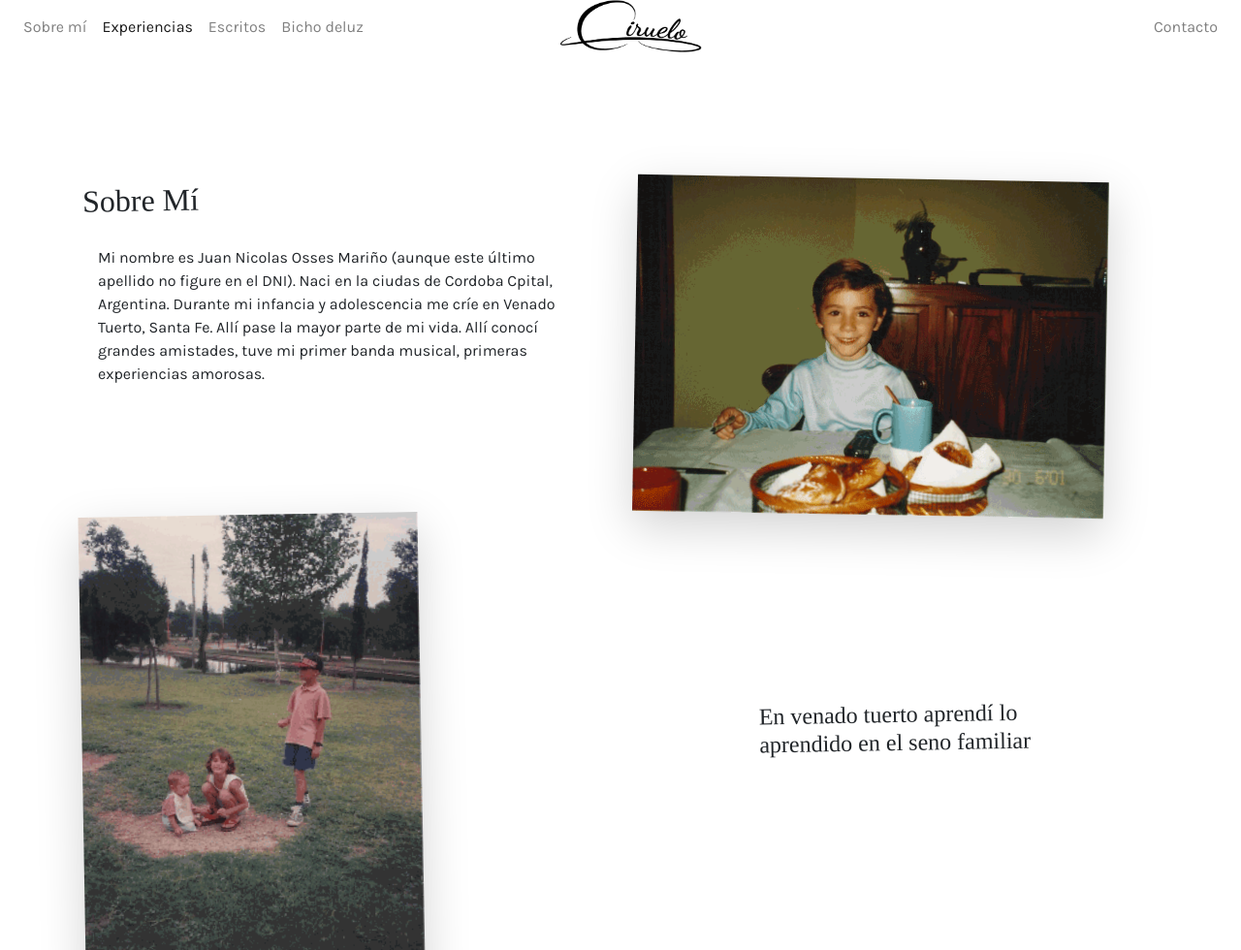
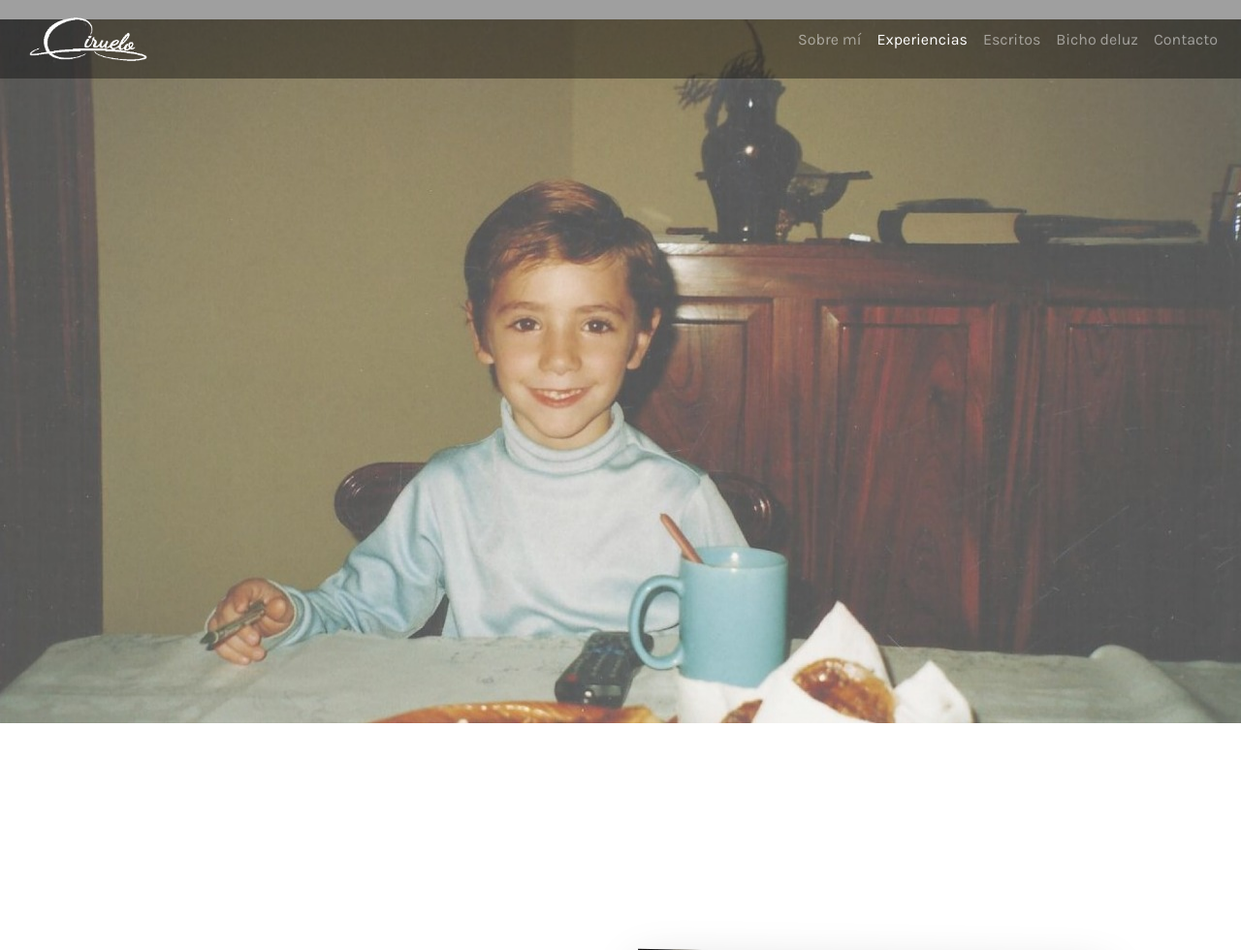
Before and after one commit to aortiz20/Ciruelo, a PHP site: page / in a window 1280 px wide. Shown: the top 980 px of the page at 97% size. Run offline with PHP 8.4, Linux system fonts and the light colour scheme; some libraries are stand-ins or nearby versions; some web fonts are replaced.

Commit message:
header final y carrousel

```diff
--- a/index.html
+++ b/index.html
@@ -24,46 +24,56 @@
     <link rel="stylesheet" href="css/style.css" />
     <script src="https://kit.fontawesome.com/76afc1e0f2.js" crossorigin="anonymous"></script>
   </head>
-  <body data-spy="scroll" data-target="#navbar-example"ata-offset="50">
-    <nav id="navbar-example"class="navbar navbar-expand-lg navbar-light sticky-top">
-
-        <!--  Show this only on mobile to medium screens  -->
-
-          <a class="navbar-brand d-lg-none" href="index.html"><img src="imagenes/LOGOTIPO.png" width="200px" alt="Ciruelo"></a>
-
-          <button class="navbar-toggler" type="button" data-toggle="collapse" data-target="#navbarToggle" aria-controls="navbarToggle" aria-expanded="false" aria-label="Toggle navigation">
+  <body data-spy="scroll" data-target="#navbar-example" data-offset="50" >
+      <nav id="navbar-example" class="navbar navbar-expand-lg navbar-dark color sticky-top">
+          <a class="navbar-brand" href="index.html"><img src="imagenes/LOGOTIPO.png" width="150px" alt="Ciruelo"></a>
+          <button class="navbar-toggler" type="button" data-toggle="collapse" data-target="#navbarSupportedContent" aria-controls="navbarSupportedContent" aria-expanded="false" aria-label="Toggle navigation">
             <span class="navbar-toggler-icon"></span>
           </button>
 
-        <!--  Use flexbox utility classes to change how the child elements are justified  -->
-          <div class="collapse navbar-collapse justify-content-between" id="navbarToggle">
-            <ul class="navbar-nav">
-                <li>
-                  <a class="nav-link active" href="#sobremi">Sobre mí</a>
+          <div class="collapse navbar-collapse" id="navbarSupportedContent">
+            <ul class="navbar-nav ml-auto">
+              <li class="nav-item">
+                <a class="nav-link" href="#sobremi">Sobre mí</a>
               </li>
               <li class="nav-item">
                 <a class="nav-link" href="#experiencias">Experiencias</a>
               </li>
               <li class="nav-item">
-                  <a class="nav-link" href="#">Escritos</a>
-                </li>  <!-- Link wordpress-->
+                <a class="nav-link" href="#escritos">Escritos</a>
+              </li>
               <li class="nav-item">
-                    <a class="nav-link" href="http://bichodeluz.com.ar/" target="_blank">Bicho deluz</a>
+                <a class="nav-link" href="#bichodeluz">Bicho deluz</a>
               </li>
-              </ul>
-
-        <!--   Show this only lg screens and up   -->
-            <div>
-            <a class="navbar-brand d-none d-lg-block abs-center-x" href="#"><img src="../imagenes/LOGOTIPO.png" width="150px" alt=""></a>
-            </div>
-            <ul class="navbar-nav">
-
               <li class="nav-item">
                 <a class="nav-link" href="pages/contacto.html">Contacto</a>
               </li>
             </ul>
           </div>
         </nav>
+
+<div id="subir">
+        <div id="carouselExampleControls" class="carousel slide" data-ride="carousel">
+          <div class="carousel-inner">
+            <div class="carousel-item active">
+              <img class="d-block w-100" src="imagenes/1.jpeg" alt="First slide">
+            </div>
+            <div class="carousel-item">
+              <img class="d-block w-100" src="imagenes/2.jpeg" alt="Second slide">
+            </div>
+            <div class="carousel-item">
+              <img class="d-block w-100" src="imagenes/3.jpeg" alt="Third slide">
+            </div>
+            <div class="carousel-item">
+              <img class="d-block w-100" src="imagenes/4.jpeg" alt="Third slide">
+            </div>
+            <div class="carousel-item">
+              <img class="d-block w-100" src="imagenes/5.jpeg" alt="Third slide">
+            </div>
+          </div>
+        </div>
+</div>
+
 
 <div id="sobremi" class="container-fluid body">
     <div class="container">
@@ -236,7 +246,7 @@
                 </p>
           </div>
           <div class="col">
-            <img src="imagenes/experiencias2.jpeg" class=" img-fluid shadow-lg img" width="500" alt="Nicolas Osses y su banda">
+            <img src="imagenes/experiencias2.jpeg" class=" img-fluid shadow-lg img-1" width="450" alt="Nicolas Osses y su banda">
           </div>
         </div>
     </div>
@@ -261,7 +271,7 @@
               </p>
           </div>
           <div class="col">
-            <img src="imagenes/experiencias3.png" class=" img-fluid shadow-lg img-1" alt="Nicolas Osses en obra de teatro">
+            <img src="imagenes/experiencias3.jpeg" class=" img-fluid shadow-lg img" width="266px" alt="Nicolas Osses en obra de teatro">
           </div>
         </div>
     </div>
@@ -290,10 +300,11 @@
       </div>
     </div>
 
-
   <div class="text-center texto">
      <img src="imagenes/experiencias4.png" class="img-fluid shadow-lg img-1" width="450px" alt="Nicolas Osses">
   </div>
+
+
 
     <!-- Footer -->
     <footer class="page-footer font-small">
--- a/scss/estilos.scss
+++ b/scss/estilos.scss
@@ -9,22 +9,12 @@ $general: Karla;
     font-size: 62, 5%;
   }
 
-  .navbar .flex-1 {
-    flex: 1;
-    flex-basis: 100%;
-  }
 }
 @font-face {
   font-family: "POST";
   src: url("../fonts/POST.OTF");
 }
 
-.abs-center-x {
-    position: absolute;
-    left: 45%;
-    transform: translateX(-50%);
-    transform: translateY(-52%)
-}
 
 
 /*html,body{
@@ -186,7 +176,13 @@ html {
     background: white;
 }
 
+// carrousel
+.color {
+    background-color: rgba(0, 0, 0, 0.377);
+}
 
-
+#subir {
+    transform: translateY(-15%);
+}
 @import url("https://fonts.googleapis.com/css2?family=Karla:ital,wght@0,200;0,300;0,400;0,500;0,600;0,700;0,800;1,200;1,300;1,400;1,500;1,600;1,700;1,800&display=swap");
 @import "../bootstrap/scss/bootstrap.scss";
```
Also changed, not shown: css/style.css, imagenes/1.jpeg (added), imagenes/2.jpeg (added), imagenes/3.jpeg (added), imagenes/4.jpeg (added), imagenes/5.jpeg (added), imagenes/LOGOTIPO.png, imagenes/experiencias2.jpeg, imagenes/experiencias3.jpeg (added), imagenes/experiencias3.png (deleted), js/main.js (line endings or trailing spaces). Lines whose indentation alone changed are shown as unchanged.
